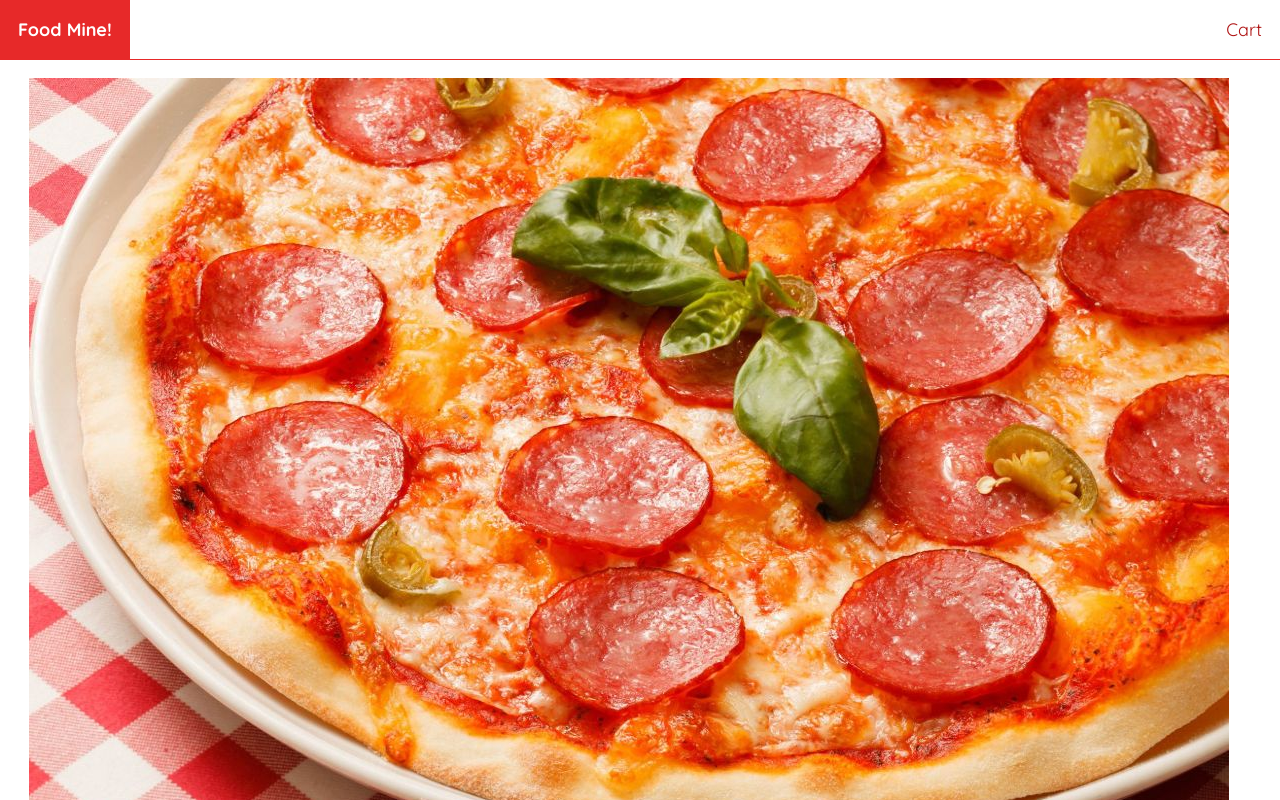
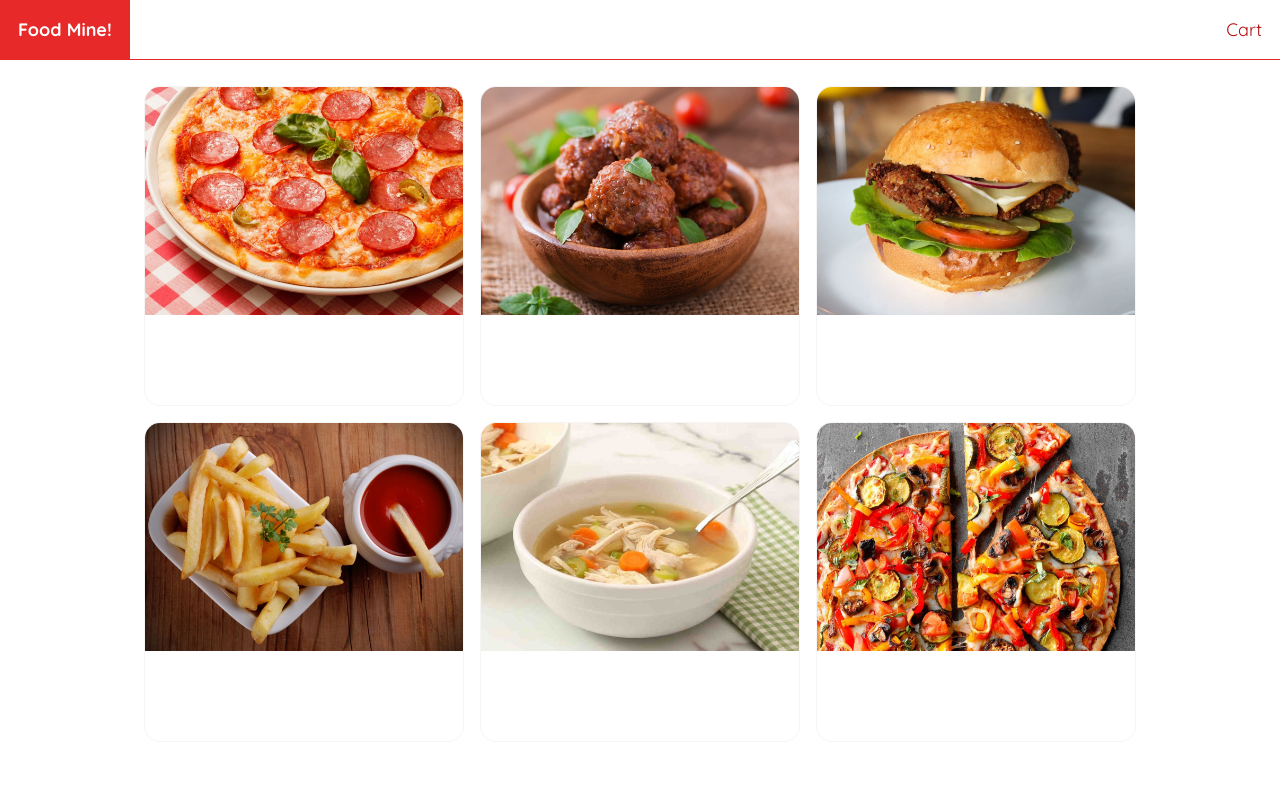
Before and after one commit to dav-vn/Foodstore-2, an Angular app: page / in a window 1280 px wide. Shown: the top 800 px of the page. Built offline with nearby package versions, Linux system fonts and the light colour scheme.

Commit message:
Working with the home component view and food list sty les

```diff
--- a/src/app/home/home.component.css
+++ b/src/app/home/home.component.css
@@ -6,3 +6,21 @@ ul{
   list-style-type: none;
   padding: 0;
 }
+
+li a {
+  height: 20rem;
+  width: 20rem;
+  border: 1px solid whitesmoke;
+  border-radius: 1rem;
+  margin: 0.5rem;
+  display: flex;
+  flex-direction: column;
+  overflow: hidden;
+  color: #e72929;
+
+}
+
+li a:hover {
+  opacity: .9;
+  cursor: pointer;
+}
--- a/src/app/home/home.component.html
+++ b/src/app/home/home.component.html
@@ -2,6 +2,6 @@
   <li *ngFor="let food of foods">
     <a>
       <img src="{{food}}" alt="">
-    </a>git
+    </a>
   </li>
 </ul>
```
